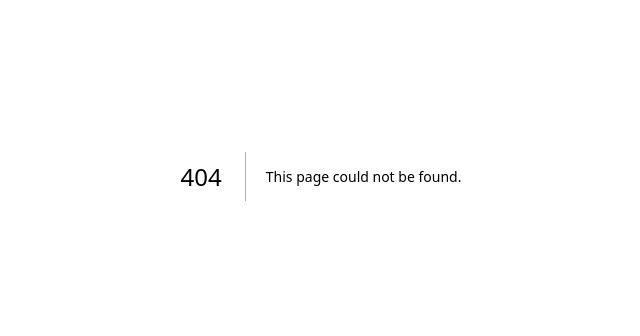
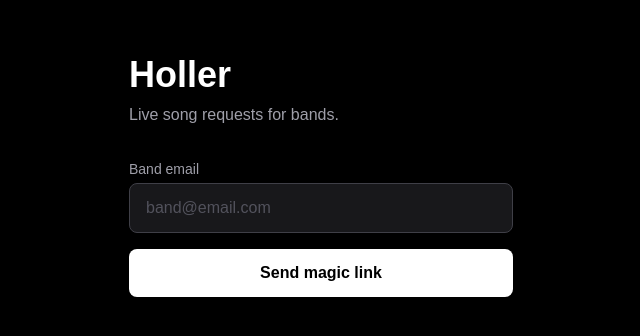
Before and after one commit to jdagger7/holler, a Next.js app: page /signup in a window 1280 px wide. Before the commit this address had no page. Shown: the part 224-560 px from the top of the page, without its empty margins (319-959 px from the left). Built offline with nearby package versions, Linux system fonts and the light colour scheme; no server answers.

Commit message:
Add auth flow and signup page

```diff
--- /dev/null
+++ b/app/auth/callback/route.ts
@@ -0,0 +1,14 @@
+import { NextResponse } from 'next/server'
+import { createSupabaseServerClient } from '@/lib/supabase-server'
+
+export async function GET(request: Request) {
+  const { searchParams, origin } = new URL(request.url)
+  const code = searchParams.get('code')
+
+  if (code) {
+    const supabase = await createSupabaseServerClient()
+    await supabase.auth.exchangeCodeForSession(code)
+  }
+
+  return NextResponse.redirect(`${origin}/dashboard`)
+}
--- /dev/null
+++ b/app/signup/page.tsx
@@ -0,0 +1,80 @@
+'use client'
+
+import { useState } from 'react'
+import { supabase } from '@/lib/supabase'
+
+export default function SignupPage() {
+  const [email, setEmail] = useState('')
+  const [submitted, setSubmitted] = useState(false)
+  const [error, setError] = useState('')
+
+  async function handleSubmit(e: React.FormEvent) {
+    e.preventDefault()
+    setError('')
+
+    const { error } = await supabase.auth.signInWithOtp({
+      email,
+      options: {
+        emailRedirectTo: `${window.location.origin}/auth/callback`,
+      },
+    })
+
+    if (error) {
+      setError(error.message)
+    } else {
+      setSubmitted(true)
+    }
+  }
+
+  if (submitted) {
+    return (
+      <main className="min-h-screen flex items-center justify-center bg-black text-white p-6">
+        <div className="text-center max-w-sm">
+          <h1 className="text-3xl font-bold mb-4">Check your email</h1>
+          <p className="text-zinc-400">
+            We sent a magic link to <span className="text-white">{email}</span>.
+            Click it to finish setting up your band account.
+          </p>
+        </div>
+      </main>
+    )
+  }
+
+  return (
+    <main className="min-h-screen flex items-center justify-center bg-black text-white p-6">
+      <div className="w-full max-w-sm">
+        <h1 className="text-4xl font-bold mb-2">Holler</h1>
+        <p className="text-zinc-400 mb-8">
+          Live song requests for bands.
+        </p>
+
+        <form onSubmit={handleSubmit} className="space-y-4">
+          <div>
+            <label className="block text-sm text-zinc-400 mb-1">
+              Band email
+            </label>
+            <input
+              type="email"
+              value={email}
+              onChange={e => setEmail(e.target.value)}
+              required
+              placeholder="band@email.com"
+              className="w-full bg-zinc-900 border border-zinc-700 rounded-lg px-4 py-3 text-white placeholder-zinc-600 focus:outline-none focus:border-zinc-400"
+            />
+          </div>
+
+          {error && (
+            <p className="text-red-400 text-sm">{error}</p>
+          )}
+
+          <button
+            type="submit"
+            className="w-full bg-white text-black font-semibold rounded-lg px-4 py-3 hover:bg-zinc-200 transition-colors"
+          >
+            Send magic link
+          </button>
+        </form>
+      </div>
+    </main>
+  )
+}
--- /dev/null
+++ b/lib/supabase-server.ts
@@ -0,0 +1,24 @@
+import { createServerClient } from '@supabase/ssr'
+import { cookies } from 'next/headers'
+
+export async function createSupabaseServerClient() {
+  const cookieStore = await cookies()
+  return createServerClient(
+    process.env.NEXT_PUBLIC_SUPABASE_URL!,
+    process.env.NEXT_PUBLIC_SUPABASE_ANON_KEY!,
+    {
+      cookies: {
+        getAll() {
+          return cookieStore.getAll()
+        },
+        setAll(cookiesToSet) {
+          try {
+            cookiesToSet.forEach(({ name, value, options }) =>
+              cookieStore.set(name, value, options)
+            )
+          } catch {}
+        },
+      },
+    }
+  )
+}
--- a/package.json
+++ b/package.json
@@ -9,6 +9,7 @@
     "lint": "eslint"
   },
   "dependencies": {
+    "@supabase/ssr": "^0.10.3",
     "@supabase/supabase-js": "^2.106.2",
     "next": "16.2.6",
     "react": "19.2.4",
```
Also changed, not shown: 1 other file (tests, documents, lock files or other folders).
